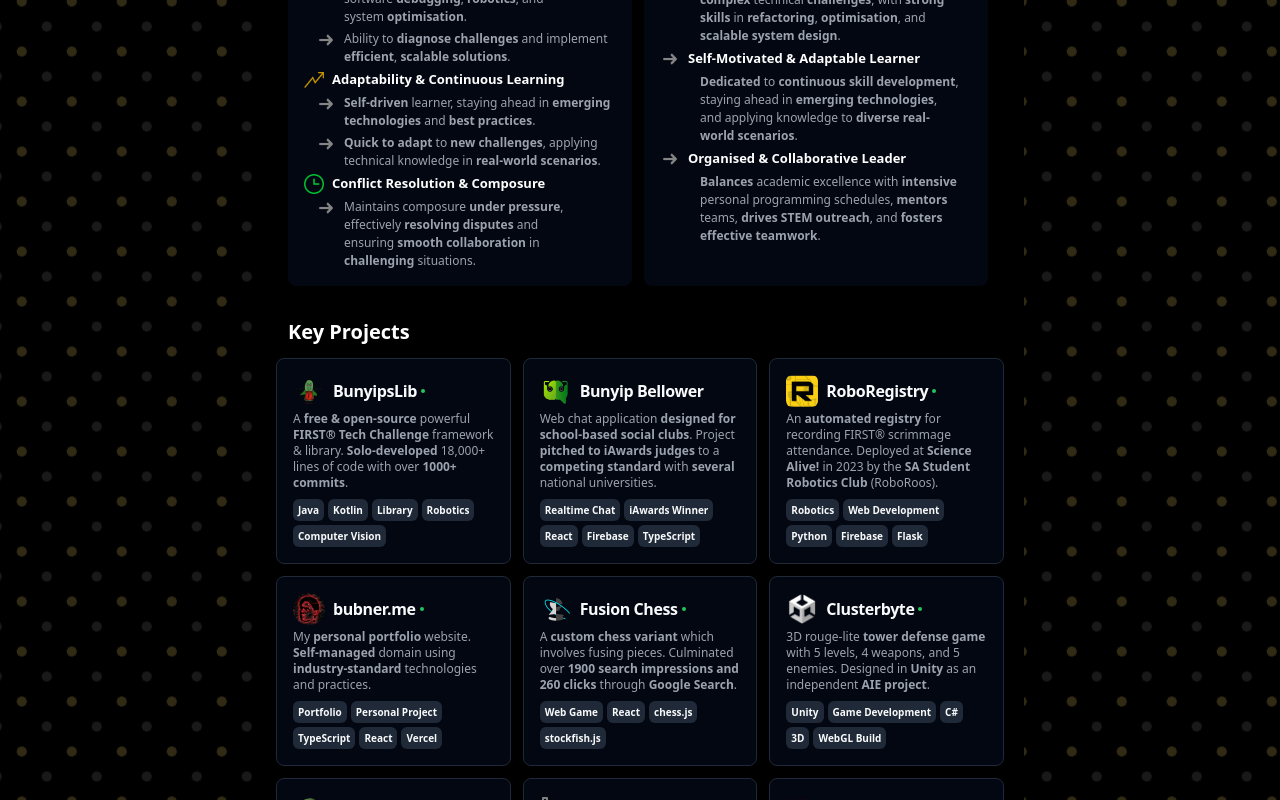
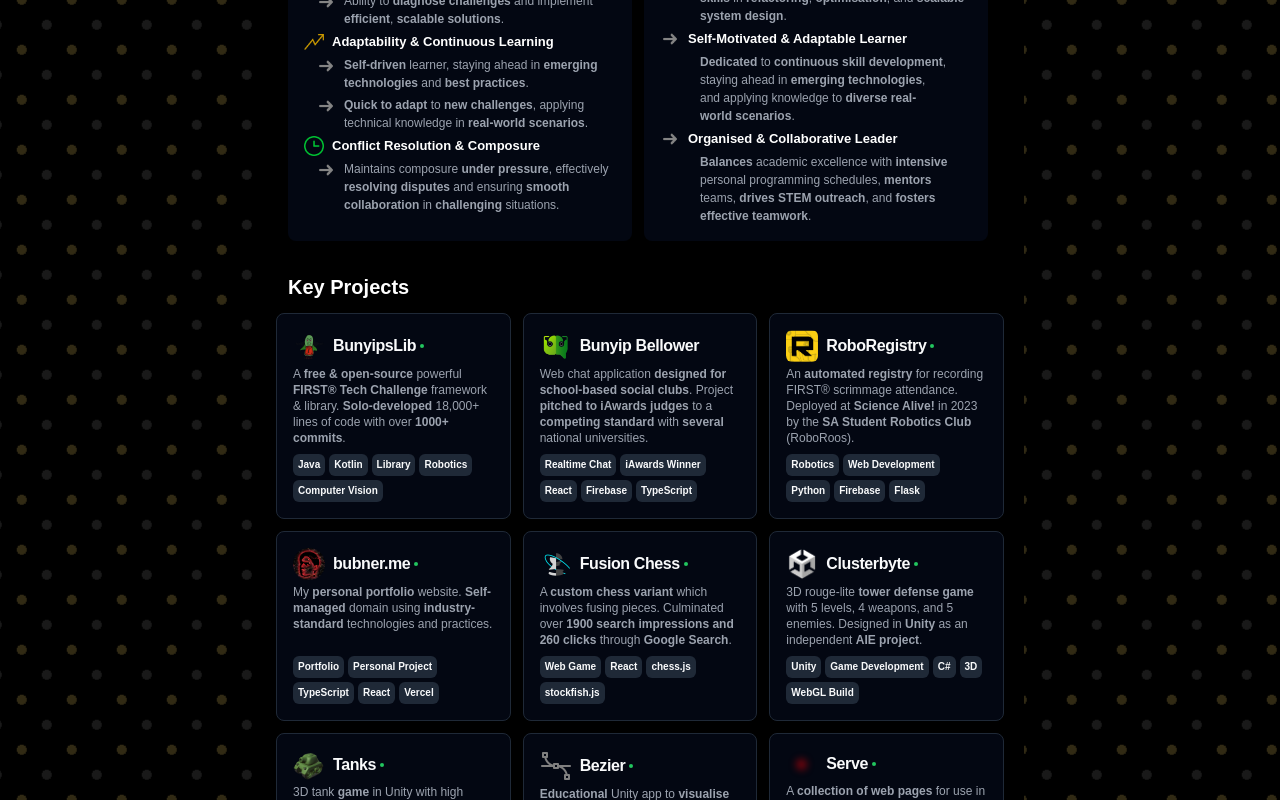
Before and after one commit to bubner/cv, a Next.js app: page / in a window 1280 px wide. Shown: the part 2015-2815 px from the top of the page. Built offline with nearby package versions, Linux system fonts and the light colour scheme.

Commit message:
Fix font family

```diff
--- a/src/app/globals.css
+++ b/src/app/globals.css
@@ -108,6 +108,10 @@
     }
 }
 
+html {
+    font-family: "Arial";
+}
+
 @page {
     size: auto;
     margin: 0mm 0mm 0mm 0mm;
--- a/src/app/layout.tsx
+++ b/src/app/layout.tsx
@@ -13,7 +13,7 @@
 
 export default function RootLayout({ children }: { children: ReactNode }) {
     return (
-        <html lang="en" style={{ fontFamily: "Arial, ui-sans-serif, system-ui, sans-serif, 'Apple Color Emoji', 'Segoe UI Emoji', 'Segoe UI Symbol', 'Noto Color Emoji';" }}>
+        <html lang="en">
             <head>
                 <meta name="darkreader-lock" />
             </head>
```
